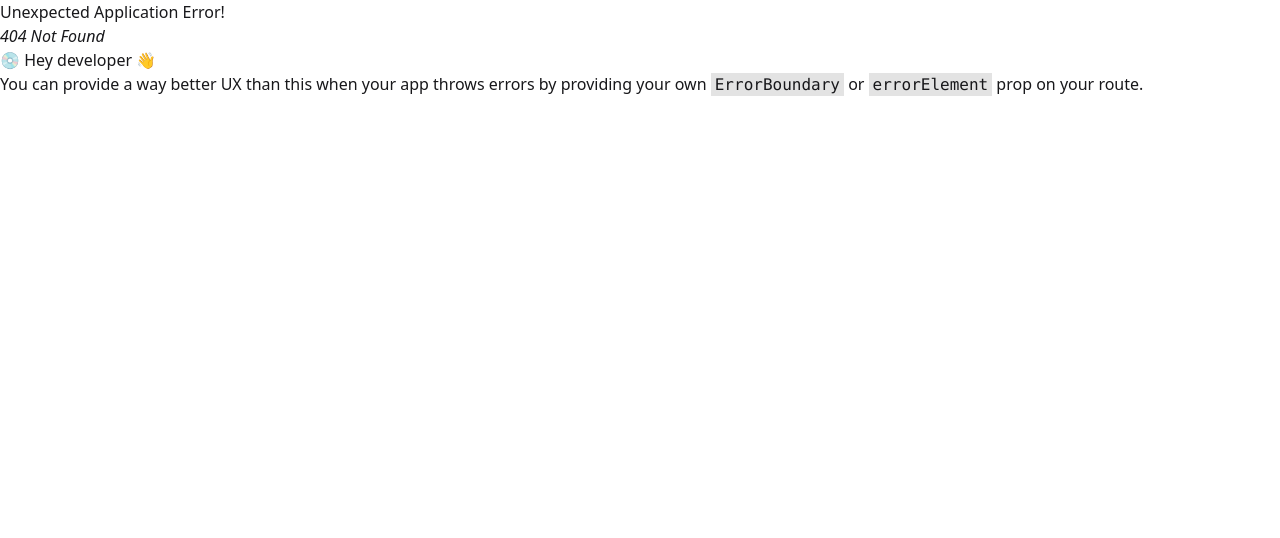
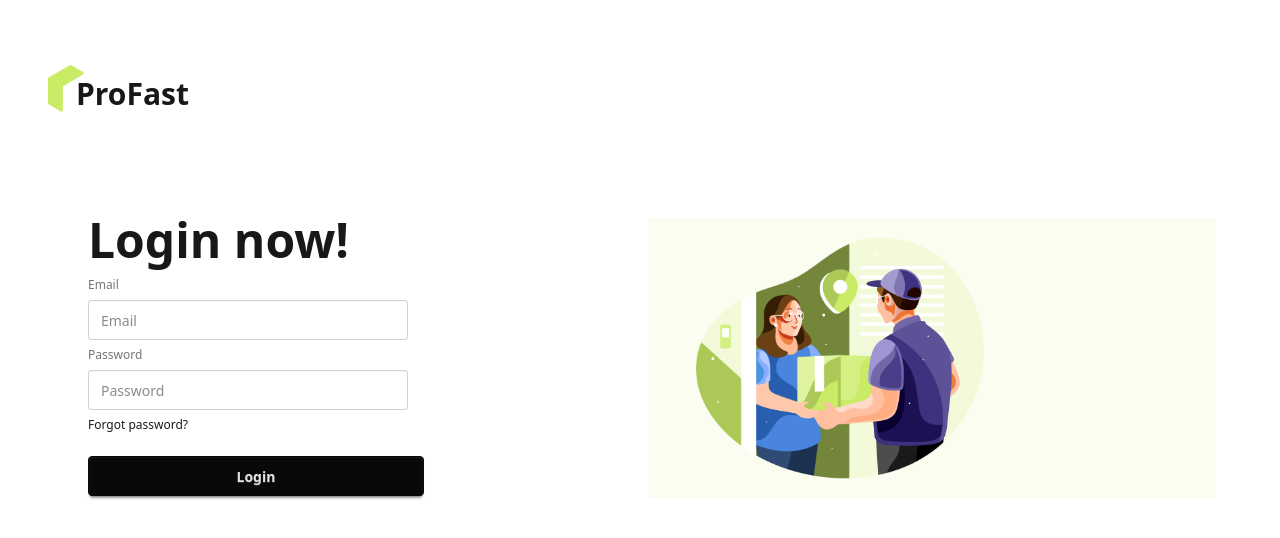
Before and after one commit to mahfuzarrahmanmunna/pro-fast-client, a React (Vite) app: page /register in a window 1280 px wide. Before the commit this address had no page. Shown: the top 538 px of the page. Built offline with nearby package versions, Linux system fonts and the light colour scheme.

Commit message:
added register page..

```diff
--- a/src/Pages/Authentication/LogIn/LogIn.jsx
+++ b/src/Pages/Authentication/LogIn/LogIn.jsx
@@ -1,9 +1,43 @@
 import React from 'react';
+import { useForm } from 'react-hook-form';
 
 const LogIn = () => {
+    const {
+        register,
+        handleSubmit,
+        formState: { errors },
+    } = useForm()
+    const onSubmit = data => {
+        console.log(data);
+    }
     return (
         <div>
-            <h1 className='text-xl font-bold'>This is login</h1>
+            <h1 className='text-xl font-bold'>Log in now</h1>
+            <form onSubmit={handleSubmit(onSubmit)} className="fieldset">
+                <label className="label">Email</label>
+                <input type="email" {...register('email', { required: true })} required className="input w-full" placeholder="Email" />
+                {errors.email?.type === "required" && (
+                    <p role="alert">First name is required</p>
+                )}
+                <label className="label">Password</label>
+                <input
+                    type="password"
+                    {...register('password', {
+                        required: true,
+                        minLength: 6
+                    })}
+                    className="input w-full"
+                    placeholder="Password" />
+                {errors.password?.type === "required" && (
+                    <p role="alert">Password is required</p>
+                )}
+                {
+                    errors?.password?.type === 'minLength' &&
+                    <p role="alert">Password must be 6 character or long..</p>
+                }
+                <div><a className="link link-hover">Forgot password?</a></div>
+                <button className="btn btn-neutral mt-4">Login</button>
+            </form>
         </div>
     );
 };
--- /dev/null
+++ b/src/Pages/Authentication/Register/Register.jsx
@@ -0,0 +1,48 @@
+import React from 'react';
+import { useForm } from 'react-hook-form';
+
+const Register = () => {
+    const { register, handleSubmit, formState: { errors } } = useForm()
+    const onSubmit = e => {
+        console.log(e);
+    }
+    return (
+        <div className="">
+            <div className="card bg-base-100 w-full max-w-sm shrink-0 my-12">
+                <div className="card-body">
+                    <h1 className="text-5xl font-bold">Login now!</h1>
+                    <form onSubmit={handleSubmit(onSubmit)} className="fieldset">
+                        <label className="label">Email</label>
+                        <input type="email" {...register('email', {
+                            required: true,
+                        })} className="input" placeholder="Email" />
+                        {
+                            errors.email?.type === 'required' && (
+                                <p role='alert' className='text-red-500'>Email is required</p>
+                            )
+                        }
+                        <label className="label">Password</label>
+                        <input type="password" {...register('password', {
+                            required: true,
+                            minLength: 6
+                        })} className="input" placeholder="Password" />
+                        {
+                            errors.password?.type === 'required' && (
+                                <p className='text-red-500'>Password is required</p>
+                            )
+                        }
+                        {
+                            errors.password?.type === 'minLength' && (
+                                <p className='text-red-500'>Password must be 6 character..!</p>
+                            )
+                        }
+                        <div><a className="link link-hover">Forgot password?</a></div>
+                        <button type='submit' className="btn btn-neutral mt-4">Login</button>
+                    </form>
+                </div>
+            </div>
+        </div >
+    );
+};
+
+export default Register;
--- a/src/Routes/Routes.jsx
+++ b/src/Routes/Routes.jsx
@@ -4,6 +4,7 @@ import Home from "../Pages/Home/Home/Home";
 import AboutUs from "../Pages/About/AboutUs";
 import AuthLayouts from "../Layouts/AuthLayouts/AuthLayouts";
 import LogIn from "../Pages/Authentication/LogIn/LogIn";
+import Register from "../Pages/Authentication/Register/Register";
 
 export const router = createBrowserRouter([
     {
@@ -27,6 +28,10 @@ export const router = createBrowserRouter([
             {
                 path: '/login',
                 Component: LogIn
+            },
+            {
+                path: '/register',
+                Component: Register
             }
         ]
     }
```
